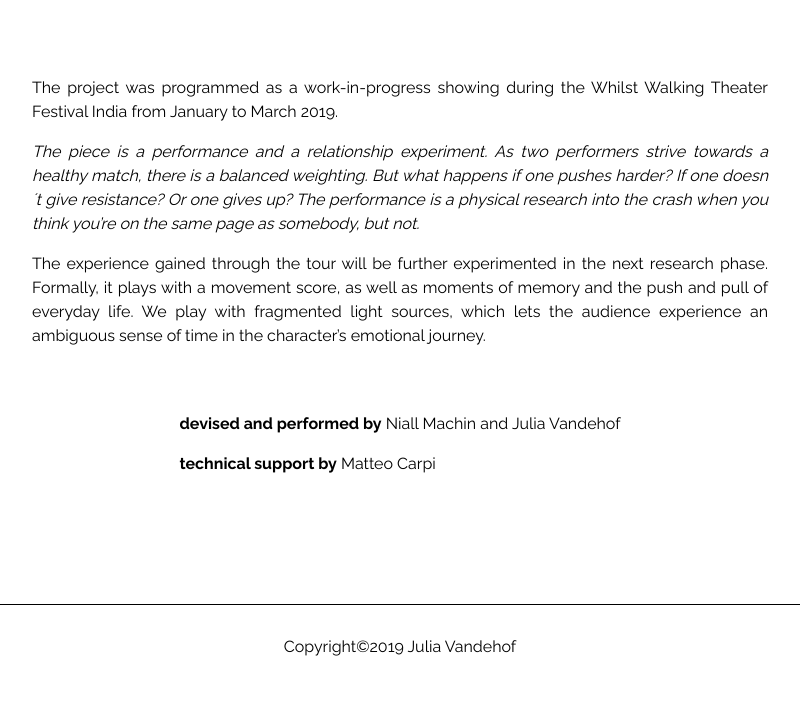
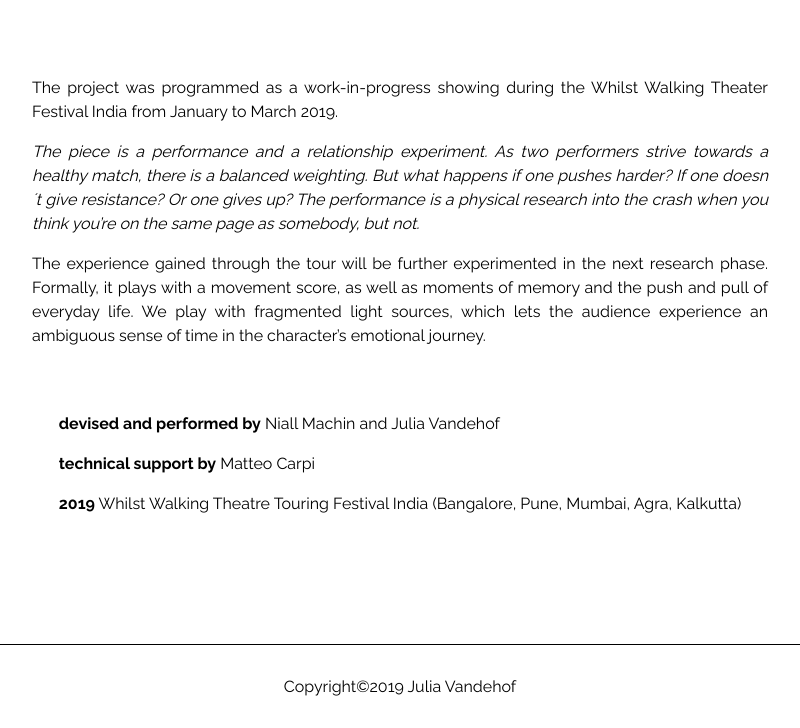
Before and after one commit to matteocarpi/julia, a Jekyll site: the page built from _posts/2019-03-04-you've-met-yout-match.markdown, in a window 1280 px wide, cut to the strip 591-1319 px from the top of the page. Shown: the whole strip, without its empty margins (240-1040 px from the left). Built offline with Jekyll 4.4.1, drawn with Linux system fonts in a browser that asks for light colours; before the commit the page ends 1279 px from its top, so only the background shows below that.

Commit message:
Update from Forestry.io Julia Proeglhoef updated _posts/2019-03-04-you've-met-yout-match.markdown

```diff
--- a/_posts/2019-03-04-you've-met-yout-match.markdown
+++ b/_posts/2019-03-04-you've-met-yout-match.markdown
@@ -20,6 +20,8 @@
   **devised and performed by** Niall Machin and Julia Vandehof
 
   **technical support by** Matteo Carpi
+
+  **2019** Whilst Walking Theatre Touring Festival India (Bangalore, Pune, Mumbai, Agra, Kalkutta)
 vertical_gallery: []
 horizontal_gallery: []
 youtube_link: ''
```
